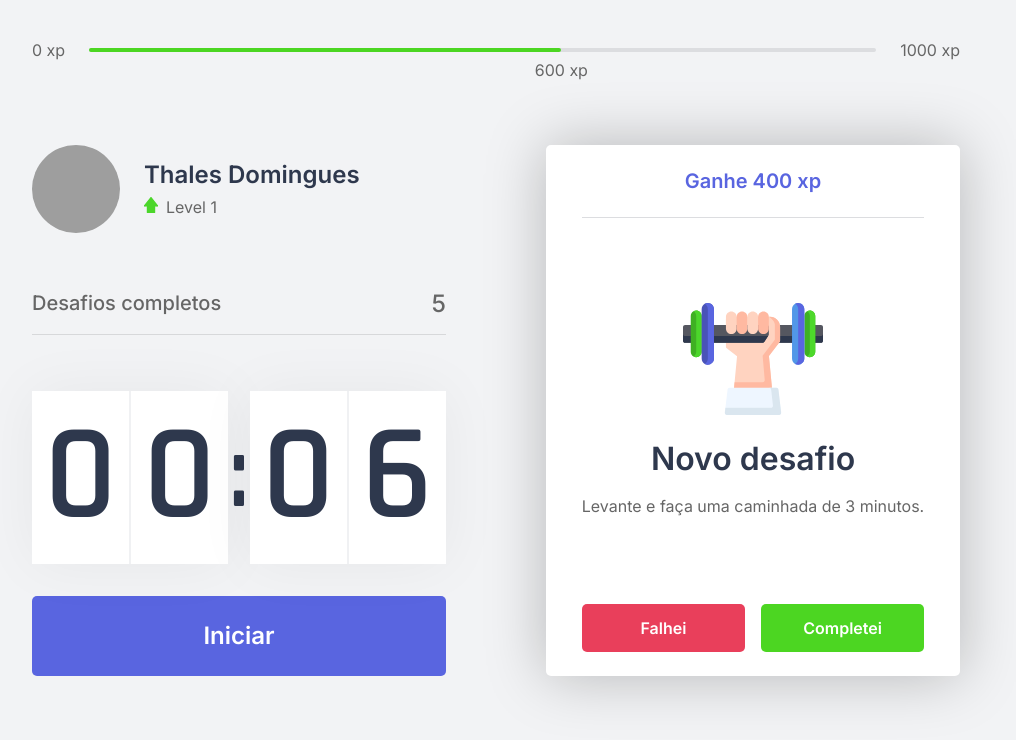
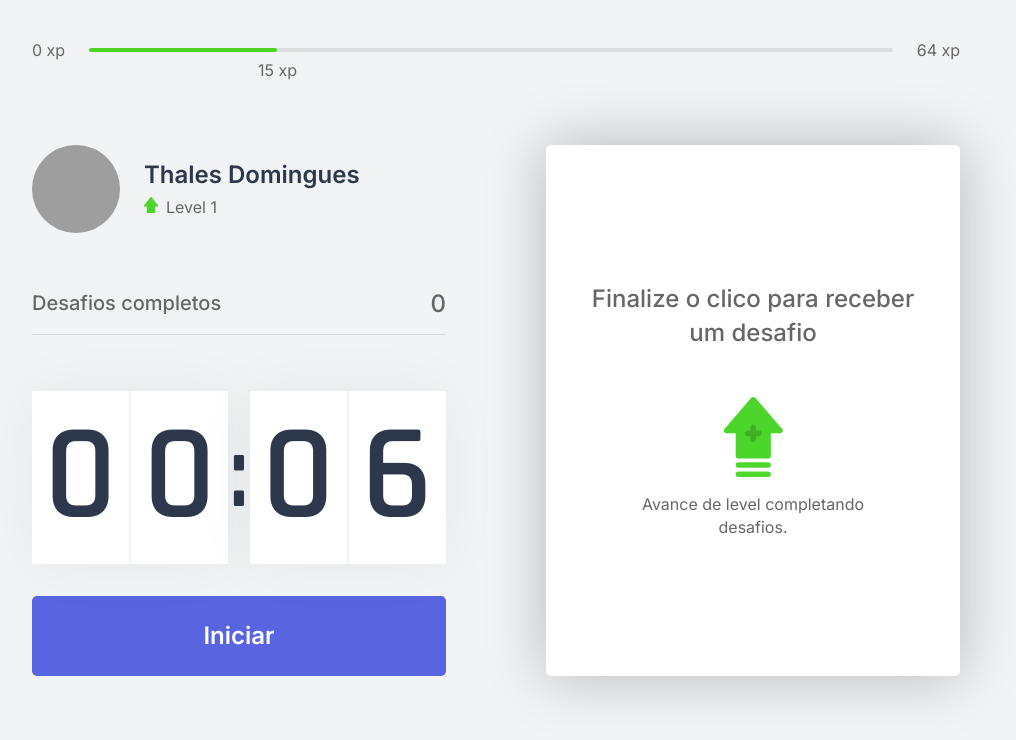
Before and after one commit to thdomingues-dev/moving, a Next.js app: page / in a window 1280 px wide. Shown: the top 740 px of the page, without its empty margins (144-1160 px from the left). Built offline with nearby package versions, Linux system fonts and the light colour scheme; grey boxes are pictures that could not be loaded.

Commit message:
Communication between components

```diff
--- /dev/null
+++ b/challenges.json
@@ -0,0 +1,62 @@
+[
+  {
+    "type": "body",
+    "description": "Estique um de seus braços com a palma da mão virada para frente e puxe os dedos para cima por 10 segundos por mão.",
+    "amount": 80
+  },
+  {
+    "type": "body",
+    "description": "Estique seu braço contra o peito e puxe-o utilizando o outro braço por 10 segundos por braço.",
+    "amount": 60
+  },
+  {
+    "type": "body",
+    "description": "Puxe seu pescoço com a ajuda da mão para a direita e para a esquerda, permanecendo na posição por alguns segundos.",
+    "amount": 70
+  },
+  {
+    "type": "body",
+    "description": "Com as duas mãos na parte de trás da cabeça, leve-a para baixo, alongando a parte de trás da região.",
+    "amount": 60
+  },
+  {
+    "type": "body",
+    "description": "Cruze as pernas e desça com as mãos esticadas em direção ao chão. Repita o movimento com a outra perna na frente.",
+    "amount": 100
+  },
+  {
+    "type": "body",
+    "description": "Sentado, abra as pernas e tente encostar as palmas das mãos no chão, repita 3 vezes por 5 segundos.",
+    "amount": 80
+  },
+  {
+    "type": "body",
+    "description": "Puxe o joelho de encontro ao peito e segure, troque de perna após 10 segundos.",
+    "amount": 50
+  },
+  {
+    "type": "body",
+    "description": "Sentado, cruze uma perna e incline seu tronco à frente, troque de perna após 10 segundos.",
+    "amount": 80
+  },
+  {
+    "type": "eye",
+    "description": "Sentado, feche os olhos e cubra-os com as palmas da mão durante 2 minutos, depois abra normalmente.",
+    "amount": 90
+  },
+  {
+    "type": "eye",
+    "description": "Em algum ambiente aberto, olhe o mais longe que puder em quatro direções por 3s, mexa apenas os olhos. Repita 3 vezes.",
+    "amount": 140
+  },
+  {
+    "type": "eye",
+    "description": "Usando os polegares, massage a área abaixo das sobrancelhas em movimentos circulares por 15 segundos.",
+    "amount": 70
+  },
+  {
+    "type": "body",
+    "description": "Em pé, gire a cintura o máximo que puder para a esquerda, segure por cinco segundos. Repita para a direita.",
+    "amount": 90
+  }
+]
--- a/src/components/ChallengeBox.tsx
+++ b/src/components/ChallengeBox.tsx
@@ -1,24 +1,28 @@
+import { useContext } from 'react';
+import { ChallengesContext } from '../contexts/ChallengesContext';
+
 import styles from '../styles/components/ChallengeBox.module.css';
 
 export function ChallengeBox() {
-  const hasActiveChallenge = true;
+  const { activeChallenge, resetChallenge } = useContext(ChallengesContext);
 
   return (
     <div className={styles.challengeBoxContainer}>
-      { hasActiveChallenge ? (
+      { activeChallenge ? (
         <div className={styles.challengeBoxActive}>
-          <header>Ganhe 400 xp</header>
+          <header>Ganhe {activeChallenge.amount} xp</header>
 
           <main>
-            <img src="icons/body.svg" />
+            <img src={`icons/${activeChallenge.type}.svg`} />
             <strong>Novo desafio</strong>
-            <p>Levante e faça uma caminhada de 3 minutos.</p>
+            <p>{activeChallenge.description}</p>
           </main>
 
           <footer>
             <button
               type="button"
               className={styles.challengeFailedButton}
+              onClick={resetChallenge}
             >
               Falhei
             </button>
--- a/src/components/CompletedChallenges.tsx
+++ b/src/components/CompletedChallenges.tsx
@@ -1,10 +1,14 @@
+import { useContext } from 'react';
+import { ChallengesContext } from '../contexts/ChallengesContext';
 import styles from '../styles/components/CompletedChallenges.module.css';
 
 export function CompletedChallenges() {
+  const { challengesCompleted } = useContext(ChallengesContext);
+
   return (
     <div className={styles.completedChallengesContainer}>
       <span>Desafios completos</span>
-      <span>5</span>
+      <span>{challengesCompleted}</span>
     </div>
   );
 }
--- a/src/components/ExperienceBar.tsx
+++ b/src/components/ExperienceBar.tsx
@@ -1,15 +1,21 @@
+import { useContext } from 'react';
+import { ChallengesContext } from '../contexts/ChallengesContext';
 import styles from '../styles/components/ExperienceBar.module.css';
 
 export function ExperienceBar() {
+  const { currentExperience, experienceToNextLevel } = useContext(ChallengesContext);
+
+  const percentToNextLevel = Math.round(currentExperience * 100) / experienceToNextLevel;
+
   return (
     <header className={styles.experienceBar}>
       <span>0 xp</span>
       <div>
-        <div style={{ width: '60%' }} />
+        <div style={{ width: `${percentToNextLevel}%` }} />
 
-        <span className={styles.currentExperience} style={{ left: '60%' }}>600 xp</span>
+        <span className={styles.currentExperience} style={{ left: `${percentToNextLevel}%` }}>{currentExperience} xp</span>
       </div>
-      <span>1000 xp</span>
+      <span>{experienceToNextLevel} xp</span>
     </header>
   );
 }
--- a/src/contexts/ChallengesContext.tsx
+++ b/src/contexts/ChallengesContext.tsx
@@ -1,11 +1,21 @@
 import { createContext, ReactNode, useState } from 'react';
+import challenges from '../../challenges.json';
+
+interface Challenge {
+  type: 'body' | 'eye';
+  description: string;
+  amount: number;
+}
 
 interface ChallengesContextData {
   level: number;
   currentExperience: number;
   challengesCompleted: number;
+  activeChallenge: Challenge;
+  experienceToNextLevel: number;
   levelUp: () => void;
   startNewChallenge: () => void;
+  resetChallenge: () => void;
 }
 
 interface ChallengesProviderProps {
@@ -16,15 +26,26 @@
 
 export function ChallengesProvider({ children }: ChallengesProviderProps) {
   const [level, setLevel] = useState(1);
-  const [currentExperience, setCurrentExperience] = useState(0);
+  const [currentExperience, setCurrentExperience] = useState(15);
   const [challengesCompleted, setChallengesCompleted] = useState(0);
+
+  const [activeChallenge, setActiveChallenge] = useState(null);
+
+  const experienceToNextLevel = Math.pow((level + 1) * 4, 2);
 
   function levelUp() {
     setLevel(level + 1);
   }
 
   function startNewChallenge() {
-    console.log('New Challenge');
+    const randomChallengeIndex = Math.floor(Math.random() * challenges.length);
+    const challenge = challenges[randomChallengeIndex];
+
+    setActiveChallenge(challenge);
+  }
+
+  function resetChallenge() {
+    setActiveChallenge(null);
   }
 
   return (
@@ -33,8 +54,11 @@
         level,
         currentExperience,
         challengesCompleted,
+        activeChallenge,
+        experienceToNextLevel,
         levelUp,
         startNewChallenge,
+        resetChallenge,
       }}
     >
       {children}
```
